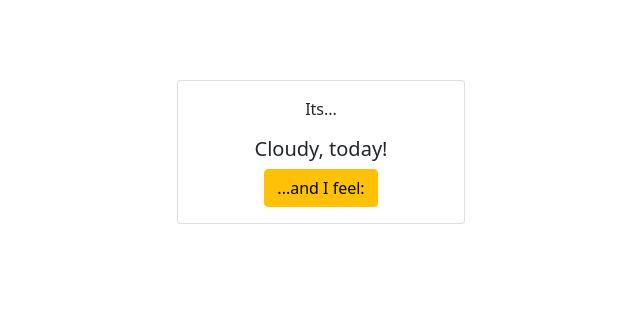
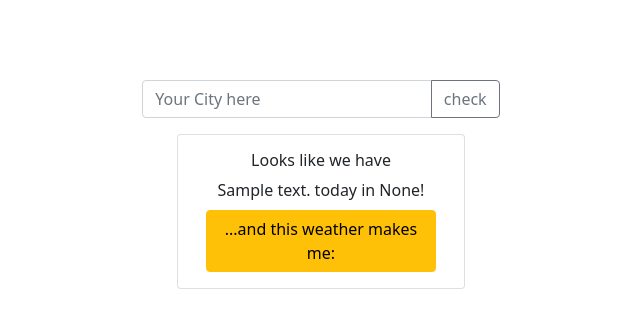
Before and after one commit to AndreaGraziosi/Mood_Weather_App, a Flask app: page / in a window 1280 px wide. Shown: the top 328 px of the page, without its empty margins (319-959 px from the left). Run offline with Flask 2, Linux system fonts and the light colour scheme; a database or web service that is not in the repository returns one stand-in record (values such as "Sample title"); data that the repository does not hold is empty.

Commit message:
city and weather routes work

```diff
--- a/app.py
+++ b/app.py
@@ -1,20 +1,44 @@
-from flask import Flask, render_template
+from flask import Flask, render_template, request
 import os
+import requests
 from dotenv import load_dotenv
-
+from pprint import PrettyPrinter
 #get access to our key-pair values from the .env file
 load_dotenv()
-api_key = os.getenv("API_KEY")
+API_KEY = os.getenv("API_KEY")
 
 
 app = Flask(__name__)
+pp = PrettyPrinter(indent=4)
+
 
 @app.route('/')
 def display_weather():
     """ displays the weather today!"""
-    return render_template('index.html')
+    city = request.args.get('city')
+    print(city)
+    url = 'http://api.openweathermap.org/data/2.5/weather'
+
+    params = {
+        'q': city,
+        'appid': API_KEY
+    }
+    print(f"Params: {params}")
+
+    result_json = requests.get(url, params=params).json()
+    pp.pprint(result_json)
+
+    context = {
+        'description': result_json ['weather'][0]['description'],
+        'city': request.args.get('city')
+    }
+    return render_template('index.html', **context)
 
 
+@app.route('/mood_picker')
+def mood_picker():
+    """ choose your mood based on the weather"""
+    pass
 
 
 # we just need to tell Python how to run our server!
--- a/templates/index.html
+++ b/templates/index.html
@@ -3,13 +3,22 @@
 
 {% block content %}
 <div class="cotainer" style="padding-top: 5rem;">
-
+    <div class="row row-cols-md-3 g-4 justify-content-center " style="padding-left:5rem; padding-right:5rem;">
+        <form action="/" method="GET">
+            <fieldset>
+                <div class="input-group mb-3">
+                    <input type="text" class="form-control" name="city" placeholder="Your City here" aria-label="Your City" aria-describedby="button-addon2">
+                    <button class="btn btn-outline-secondary" type="submit" id="button-addon2">check</button>
+                  </div>
+            </fieldset>
+        </form>
+    </div>
     <div class="row row-cols-md-3 g-4 justify-content-center " style="padding-left:5rem; padding-right:5rem;">
     <div class="card text-center" style="width: 18rem;">
         <div class="card-body">
-        <p class="card-text">Its...</p>
-        <h5 class="card-title">Cloudy, today!</h5>
-        <a href="#" class="btn btn-warning">...and I feel:</a>
+        <h6 class="card-text">Looks like we have</h6>
+        <p class="card-title">{{description}} today in {{city}}!</p>
+        <a href="#" class="btn btn-warning">...and this weather makes me:</a>
         </div>
     </div>
     </div>
```
Also changed, not shown: notes.txt (+12 -0 lines).
